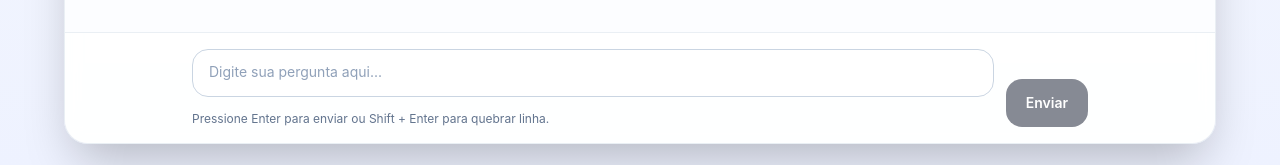
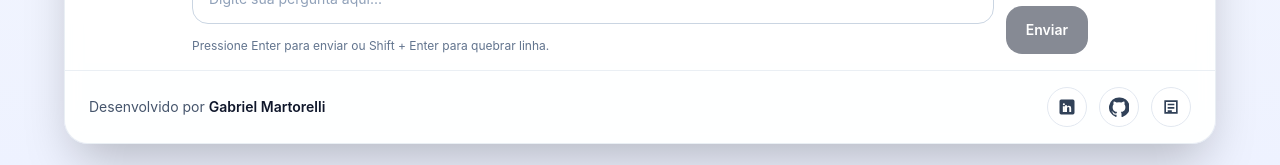
Before and after one commit to martoxm/alura-ecommerce-agent, a React (Vite) app in the folder frontend/: page / in a window 1280 px wide. Shown: the part 632-797 px from the top of the page. Built offline with nearby package versions, Linux system fonts and the light colour scheme; no server answers.

Commit message:
feat: add social footer with author credit

```diff
--- a/frontend/src/App.tsx
+++ b/frontend/src/App.tsx
@@ -1,5 +1,6 @@
 import { useEffect, useState } from "react";
 import ChatWindow from "./components/ChatWindow";
+import Footer from "./components/Footer";
 import ChatInput from "./components/ChatInput";
 import { sendMessage } from "./services/chatService";
 import type { Message, ChatRequest } from "./types/chat";
@@ -126,6 +127,7 @@ export default function App() {
           <ChatWindow messages={messages} loading={loading} error={error} />
           <ChatInput onSend={handleSend} disabled={loading} />
         </main>
+        <Footer />
       </div>
     </div>
   );
--- /dev/null
+++ b/frontend/src/components/Footer.tsx
@@ -0,0 +1,67 @@
+export default function Footer() {
+  return (
+    <footer className="border-t border-slate-200/70 bg-white/70 px-4 py-4 dark:border-slate-800 dark:bg-slate-950/60 sm:px-6">
+      <div className="mx-auto flex w-full max-w-6xl flex-col items-center justify-between gap-4 sm:flex-row">
+        <p className="text-sm text-slate-600 dark:text-slate-300">
+          Desenvolvido por{" "}
+          <span className="font-semibold text-slate-900 dark:text-white">
+            Gabriel Martorelli
+          </span>
+        </p>
+
+        <div className="flex items-center gap-3">
+          <a
+            href="https://www.linkedin.com/in/gabrielmartorelli/"
+            target="_blank"
+            rel="noreferrer"
+            aria-label="LinkedIn de Gabriel Martorelli"
+            className="inline-flex h-10 w-10 items-center justify-center rounded-full border border-slate-200 bg-white text-slate-700 transition hover:bg-slate-100 dark:border-slate-700 dark:bg-slate-900 dark:text-slate-200 dark:hover:bg-slate-800"
+          >
+            <svg
+              viewBox="0 0 24 24"
+              fill="currentColor"
+              className="h-5 w-5"
+              aria-hidden="true"
+            >
+              <path d="M19 3A2 2 0 0 1 21 5v14a2 2 0 0 1-2 2H5a2 2 0 0 1-2-2V5a2 2 0 0 1 2-2h14Zm-9.5 15v-7H7v7h2.5Zm-1.25-8a1.25 1.25 0 1 0 0-2.5 1.25 1.25 0 0 0 0 2.5ZM17 18v-4.1c0-2-.43-3.55-2.77-3.55-1.13 0-1.89.62-2.2 1.2h-.03V10H9.58v8H12v-3.96c0-1.04.2-2.04 1.48-2.04 1.26 0 1.28 1.18 1.28 2.1V18H17Z" />
+            </svg>
+          </a>
+
+          <a
+            href="https://github.com/martoxm"
+            target="_blank"
+            rel="noreferrer"
+            aria-label="GitHub de Gabriel Martorelli"
+            className="inline-flex h-10 w-10 items-center justify-center rounded-full border border-slate-200 bg-white text-slate-700 transition hover:bg-slate-100 dark:border-slate-700 dark:bg-slate-900 dark:text-slate-200 dark:hover:bg-slate-800"
+          >
+            <svg
+              viewBox="0 0 24 24"
+              fill="currentColor"
+              className="h-5 w-5"
+              aria-hidden="true"
+            >
+              <path d="M12 .5a12 12 0 0 0-3.79 23.39c.6.11.82-.26.82-.58v-2.1c-3.34.73-4.04-1.4-4.04-1.4-.54-1.36-1.32-1.72-1.32-1.72-1.08-.74.08-.73.08-.73 1.2.08 1.84 1.24 1.84 1.24 1.07 1.84 2.8 1.31 3.49 1 .11-.78.42-1.31.76-1.61-2.67-.31-5.47-1.34-5.47-5.97 0-1.32.47-2.4 1.24-3.25-.13-.31-.54-1.57.12-3.27 0 0 1-.32 3.3 1.24a11.4 11.4 0 0 1 6 0c2.28-1.56 3.29-1.24 3.29-1.24.66 1.7.25 2.96.12 3.27.77.85 1.24 1.93 1.24 3.25 0 4.64-2.8 5.66-5.48 5.97.43.37.82 1.1.82 2.22v3.29c0 .32.22.7.83.58A12 12 0 0 0 12 .5Z" />
+            </svg>
+          </a>
+
+          <a
+            href="https://www.martodev.online/"
+            target="_blank"
+            rel="noreferrer"
+            aria-label="Portfólio de Gabriel Martorelli"
+            className="inline-flex h-10 w-10 items-center justify-center rounded-full border border-slate-200 bg-white text-slate-700 transition hover:bg-slate-100 dark:border-slate-700 dark:bg-slate-900 dark:text-slate-200 dark:hover:bg-slate-800"
+          >
+            <svg
+              viewBox="0 0 24 24"
+              fill="currentColor"
+              className="h-5 w-5"
+              aria-hidden="true"
+            >
+              <path d="M4 4h16v16H4V4Zm2 2v12h12V6H6Zm2 2h8v2H8V8Zm0 4h8v2H8v-2Zm0 4h5v2H8v-2Z" />
+            </svg>
+          </a>
+        </div>
+      </div>
+    </footer>
+  );
+}
```
